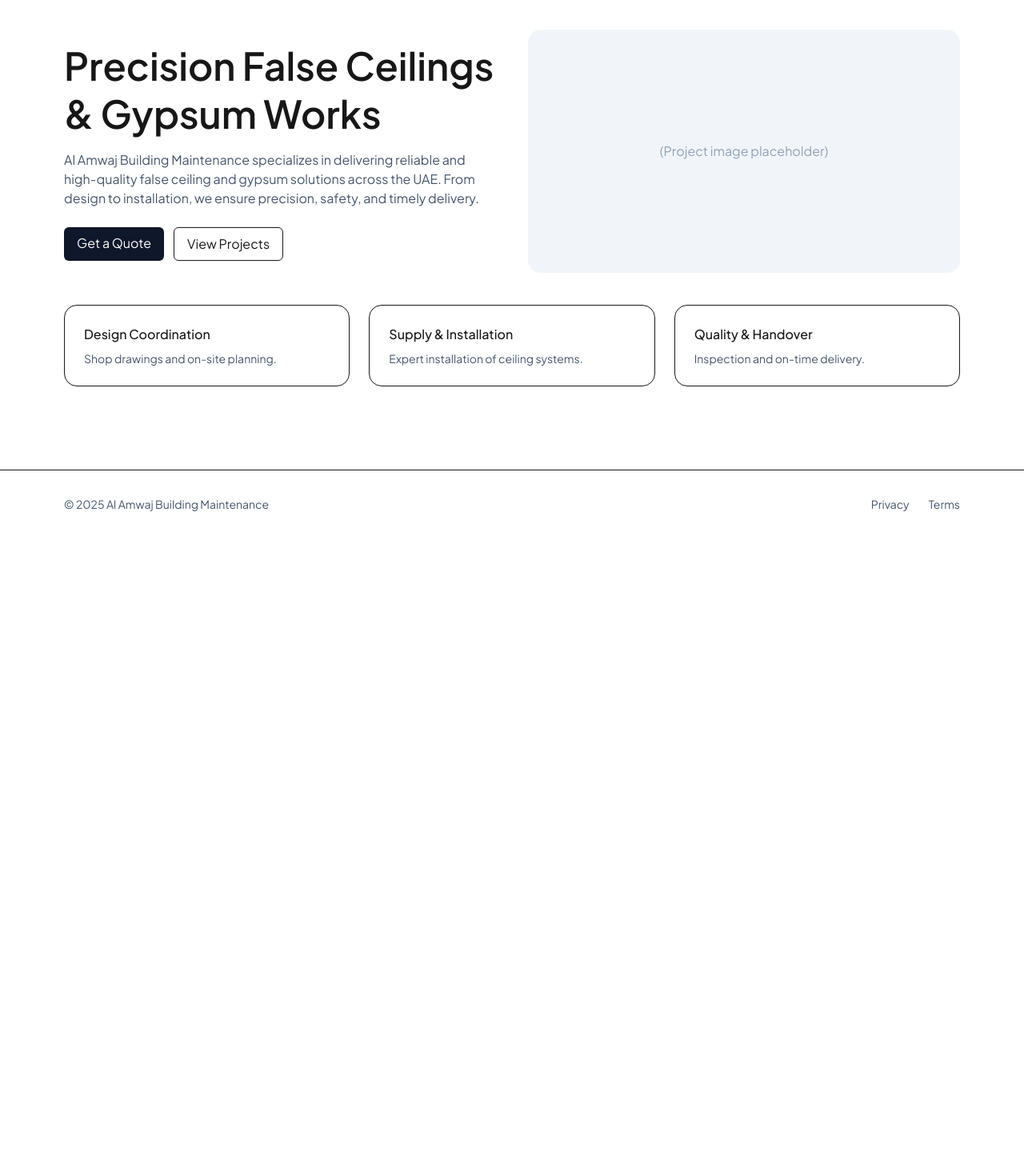
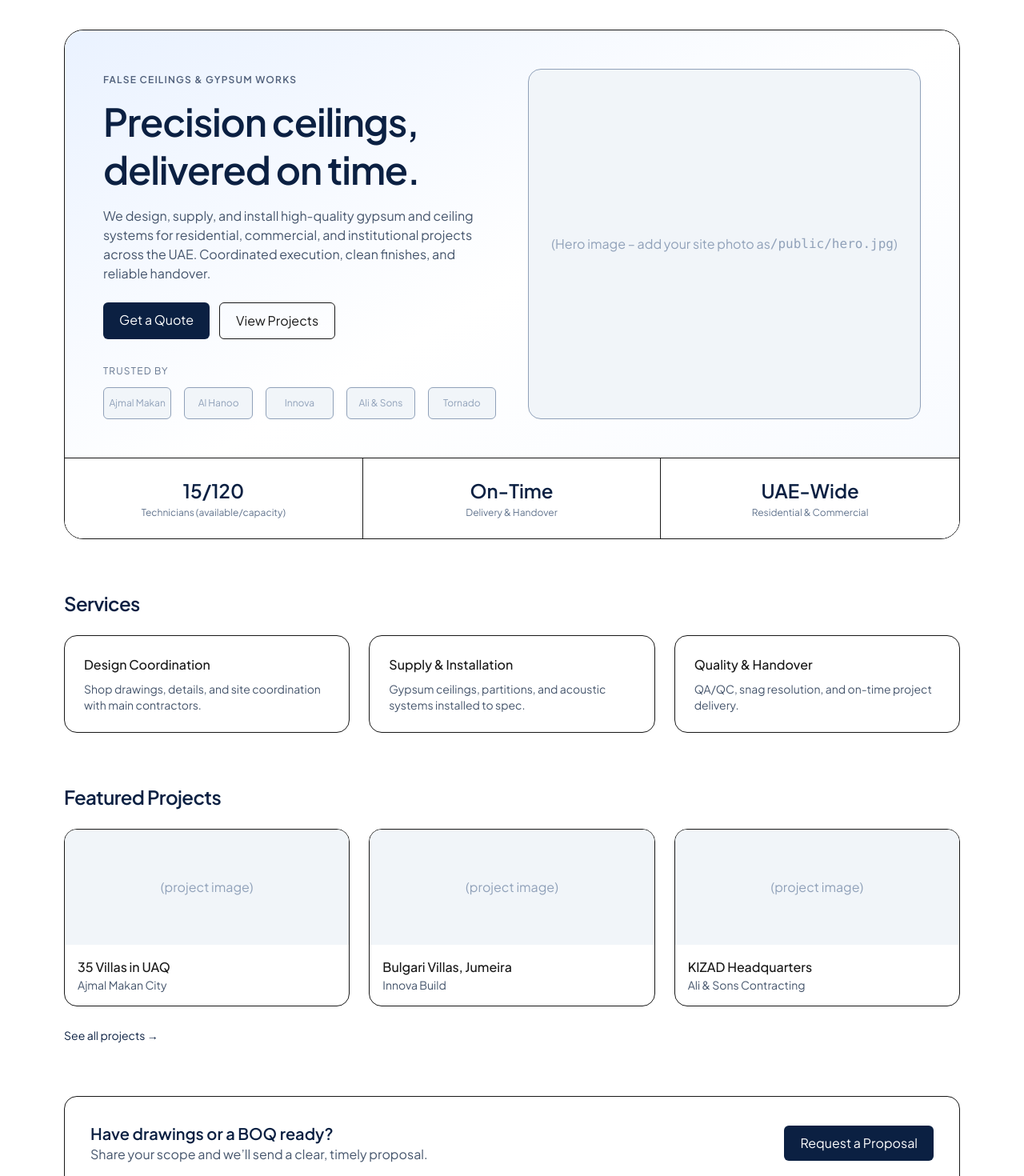
Before and after one commit to WovenTexLTD/Al-Amwaj-BLDG-MAINT.-est, a Next.js app: page / in a window 1280 px wide. Shown: the part 60-1530 px from the top of the page at 80% size. Before the commit the page ends 800 px from the top, so only its background shows below. Built offline with nearby package versions, Linux system fonts and the light colour scheme.

Commit message:
Update page.tsx

```diff
--- a/src/app/page.tsx
+++ b/src/app/page.tsx
@@ -2,43 +2,132 @@
 
 export default function Home() {
   return (
-    <section className="space-y-10">
-      <div className="grid md:grid-cols-2 gap-10 items-center">
+    <div className="space-y-16">
+      {/* HERO */}
+      <section className="relative overflow-hidden rounded-3xl bg-white border">
+        <div className="absolute inset-0 bg-gradient-to-br from-[#EAF2FF] via-white to-[#F7FAFF]" />
+        <div className="relative grid md:grid-cols-2 gap-10 p-8 md:p-12">
           <div>
-          <h1 className="text-4xl md:text-5xl font-semibold leading-tight">
-            Precision False Ceilings & Gypsum Works
+            <span className="inline-block text-xs font-semibold tracking-widest text-[#0B2042]/70 uppercase">
+              False Ceilings & Gypsum Works
+            </span>
+            <h1 className="mt-3 text-4xl md:text-5xl font-semibold leading-tight tracking-tight text-[#0B2042]">
+              Precision ceilings, delivered on time.
             </h1>
             <p className="mt-4 text-slate-600">
-            Al Amwaj Building Maintenance specializes in delivering reliable and
-            high-quality false ceiling and gypsum solutions across the UAE. From
-            design to installation, we ensure precision, safety, and timely delivery.
+              We design, supply, and install high-quality gypsum and ceiling systems for
+              residential, commercial, and institutional projects across the UAE.
+              Coordinated execution, clean finishes, and reliable handover.
             </p>
             <div className="mt-6 flex gap-3">
-            <Link href="/contact" className="px-4 py-2 bg-slate-900 text-white rounded-md">
+              <Link href="/contact" className="px-5 py-2.5 rounded-md bg-[#0B2042] text-white hover:opacity-90">
                 Get a Quote
               </Link>
-            <Link href="/projects" className="px-4 py-2 border rounded-md">
+              <Link href="/projects" className="px-5 py-2.5 rounded-md border hover:bg-white/60">
                 View Projects
               </Link>
             </div>
+            {/* Trust bar */}
+            <div className="mt-8">
+              <p className="text-xs uppercase tracking-widest text-slate-500">Trusted by</p>
+              <div className="mt-3 grid grid-cols-3 md:grid-cols-5 gap-4">
+                {["Ajmal Makan", "Al Hanoo", "Innova", "Ali & Sons", "Tornado"].map((name) => (
+                  <div
+                    key={name}
+                    className="h-10 rounded-md bg-slate-100 border text-slate-400 text-xs flex items-center justify-center"
+                  >
+                    {name}
                   </div>
-        <div className="aspect-video rounded-2xl bg-slate-100 flex items-center justify-center text-slate-400">
-          (Project image placeholder)
+                ))}
+              </div>
             </div>
           </div>
 
-      <div className="grid md:grid-cols-3 gap-6">
+          {/* Right side visual */}
+          <div className="rounded-2xl bg-slate-100 border min-h-[280px] md:min-h-[360px] flex items-center justify-center text-slate-400">
+            (Hero image – add your site photo as <code>/public/hero.jpg</code>)
+          </div>
+        </div>
+
+        {/* Stats strip */}
+        <div className="relative grid md:grid-cols-3 divide-y md:divide-y-0 md:divide-x text-center border-t bg-white">
           {[
-          { title: "Design Coordination", text: "Shop drawings and on-site planning." },
-          { title: "Supply & Installation", text: "Expert installation of ceiling systems." },
-          { title: "Quality & Handover", text: "Inspection and on-time delivery." },
+            { k: "15/120", v: "Technicians (available/capacity)" },
+            { k: "On-Time", v: "Delivery & Handover" },
+            { k: "UAE-Wide", v: "Residential & Commercial" },
           ].map((s) => (
-          <div key={s.title} className="p-6 border rounded-2xl">
-            <h3 className="font-medium">{s.title}</h3>
-            <p className="mt-2 text-sm text-slate-600">{s.text}</p>
+            <div key={s.k} className="p-6">
+              <div className="text-2xl font-semibold text-[#0B2042]">{s.k}</div>
+              <div className="text-xs text-slate-500 mt-1">{s.v}</div>
             </div>
           ))}
         </div>
       </section>
+
+      {/* SERVICES */}
+      <section className="space-y-6">
+        <h2 className="text-2xl font-semibold tracking-tight text-[#0B2042]">Services</h2>
+        <div className="grid md:grid-cols-3 gap-6">
+          {[
+            {
+              t: "Design Coordination",
+              p: "Shop drawings, details, and site coordination with main contractors.",
+            },
+            {
+              t: "Supply & Installation",
+              p: "Gypsum ceilings, partitions, and acoustic systems installed to spec.",
+            },
+            {
+              t: "Quality & Handover",
+              p: "QA/QC, snag resolution, and on-time project delivery.",
+            },
+          ].map((card) => (
+            <div key={card.t} className="p-6 rounded-2xl bg-white border hover:shadow-sm transition">
+              <h3 className="font-medium">{card.t}</h3>
+              <p className="mt-2 text-sm text-slate-600">{card.p}</p>
+            </div>
+          ))}
+        </div>
+      </section>
+
+      {/* FEATURED PROJECTS */}
+      <section className="space-y-6">
+        <h2 className="text-2xl font-semibold tracking-tight text-[#0B2042]">Featured Projects</h2>
+        <div className="grid md:grid-cols-3 gap-6">
+          {[
+            { t: "35 Villas in UAQ", c: "Ajmal Makan City" },
+            { t: "Bulgari Villas, Jumeira", c: "Innova Build" },
+            { t: "KIZAD Headquarters", c: "Ali & Sons Contracting" },
+          ].map((p) => (
+            <div key={p.t} className="rounded-2xl overflow-hidden border bg-white">
+              <div className="h-36 bg-slate-100 flex items-center justify-center text-slate-400">
+                (project image)
+              </div>
+              <div className="p-4">
+                <h3 className="font-medium">{p.t}</h3>
+                <p className="text-sm text-slate-600">{p.c}</p>
+              </div>
+            </div>
+          ))}
+        </div>
+        <Link href="/projects" className="inline-block text-sm text-[#0B2042] hover:underline">
+          See all projects →
+        </Link>
+      </section>
+
+      {/* CTA STRIP */}
+      <section className="rounded-2xl border bg-white p-6 md:p-8 flex flex-col md:flex-row items-center justify-between gap-4">
+        <div>
+          <h3 className="text-xl font-semibold text-[#0B2042]">Have drawings or a BOQ ready?</h3>
+          <p className="text-slate-600">Share your scope and we’ll send a clear, timely proposal.</p>
+        </div>
+        <Link
+          href="/contact"
+          className="px-5 py-2.5 rounded-md bg-[#0B2042] text-white hover:opacity-90"
+        >
+          Request a Proposal
+        </Link>
+      </section>
+    </div>
   );
 }
```
Lines whose indentation alone changed are shown as unchanged.
